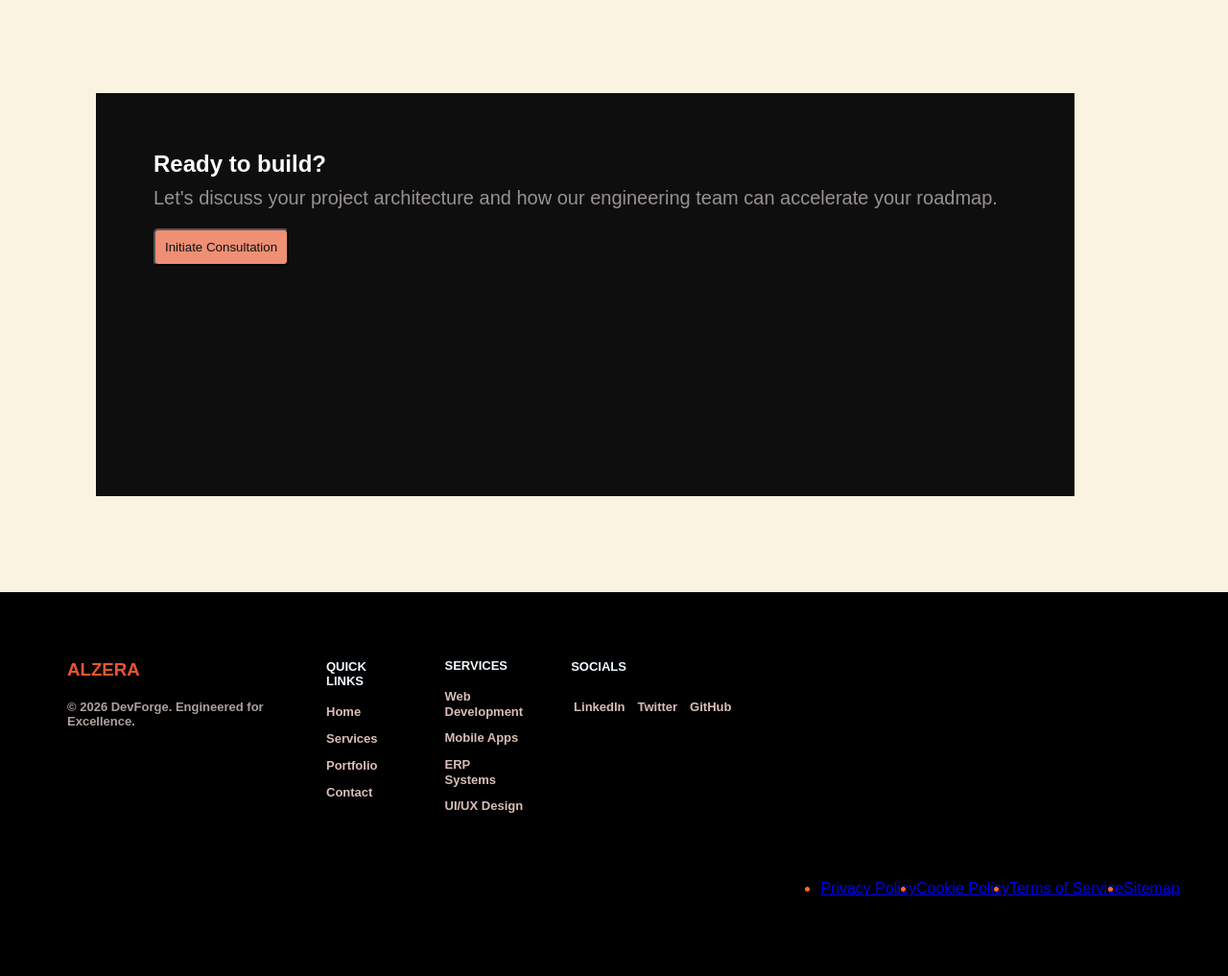
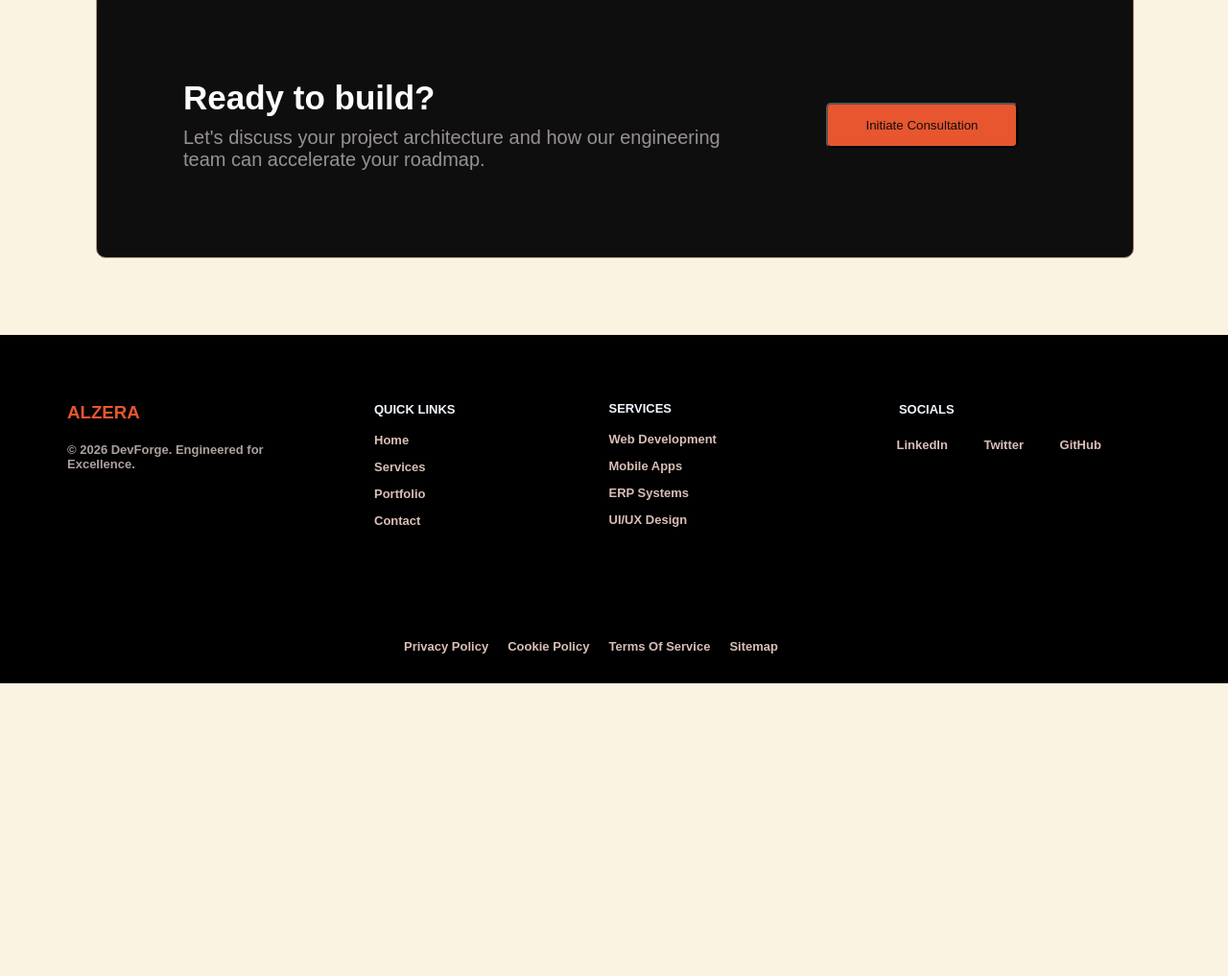
Before and after one commit to nathanzerfu-B/Company-Profile-Website, a plain HTML site: page Services.html in a window 1280 px wide. Shown: the part 2021-3038 px from the top of the page at 96% size. After the commit the page ends 2733 px from the top, so only its background shows below. Drawn offline with Linux system fonts and the light colour scheme.

Commit message:
footer-bottom style done for now

```diff
--- a/Services.css
+++ b/Services.css
@@ -173,6 +173,7 @@ div  p{
 
 .workprocess{
     margin-left: 50px;
+
 }
 .workprocess h2{
     text-align: center;
@@ -183,12 +184,16 @@ div  p{
   display: flex;
   flex-direction: row;
   justify-content: space-around;
+
 }
 
 .workprocess .process .step{
     background-color: #0e0e0e;
     margin-left: 10px;
     padding: 20px;
+    width: 220px;
+    height: 125px;
+    border-radius:6px ;
 }
 .workprocess .process .step .stepnumber{
     border:whitesmoke solid 1px;
@@ -196,18 +201,22 @@ div  p{
     border-radius: 15px;
     align-items: center;
     width:20px ;
-    padding: 3px;
+    padding: 6px;
+    margin-left: 10px;
     margin-bottom: 20px;
+    color: #000000;
 }
 .workprocess .process .step h3{
     color: white;
-    margin-left: 20px;
-    margin-bottom: 20px;
+    margin-left: 10px;
+    margin-bottom: 10px;
+    text-align: left;
 }
 .workprocess .process .step p{
     color: white;
     text-align: left;
-    margin-left: 20px;
+    margin-left: 10px;
+    font-size: 12px;
 
 }
 
@@ -226,44 +235,56 @@ div  p{
 }
 
 .readybuild{
-    display:block;
+    display:flex;
     flex-direction: row;
     background-color: #0e0e0e;
     width:900px;
-    height: 300px;
     margin: 100px;
-    padding: 60px;
+
+    margin-bottom: 80px;
+    padding: 90px;
+    align-items: center;
+    border:#b8927f solid 1px;
+    border-radius: 10px;
+}
+.readybuild .readybuild-text{
+
+    display: block;
+    flex-direction: column;
+
 }
 .readybuild h2{
     color: #fffcfb;
     margin-bottom: 10px;
+    font-size: 35px;
 }
  .readybuild p {
     margin-left: 0px;
     color: #d1cac8;
     text-align: left;
+    width:600px;
  }
  .readybuild button{
-
-    margin-top: 20px;
-background-color:#ef8f74;
-padding: 10px;
-border-radius: 5px;
+    width: 200px;
+    height: 47px;
+   background-color:#e7562e;
+   padding: 5px;
+   margin-left: 70px;
+   border-radius: 5px;
  }
 
  .readybuild button a{
     text-decoration: none;
     color:#0e0e0e ;
+    align-items: center;
  }
  footer{
     background-color: #000000;
-    color: #FF6D1F;
-display: flex;
-flex-direction: row;
-width:100%;
-height:400px;
+
 }
 .footer-content{
+   width:100%;
+   height:315px;
 display: flex;
 flex-direction: row;
 color:#e7562e
@@ -271,6 +292,7 @@ color:#e7562e
 .footer-sectionabout  {
     display:flex;
     flex-direction: column;
+    margin-right: 50px;
 }
 .footer-sectionabout h3{
     margin-top: 70px;
@@ -290,7 +312,7 @@ color:#e7562e
 .footer-sectionlinks{
      margin-top: 70px;
      margin-left: 20px;
-     margin-right: 70px;
+     margin-right: 160px;
      color: aliceblue;
 }
 .footer-sectionlinks h3{
@@ -312,6 +334,11 @@ margin-top: 15px;
     font-weight:700;
    text-transform:capitalize;
 }
+
+.footer-sectionlinks ul li a:hover{
+    color: #e7562e;
+}
+
 .footer-sectionServices{
  color: aliceblue;
  margin-top: 69px;
@@ -340,18 +367,22 @@ margin-top: 15px;
     font-weight:700;
    text-transform:capitalize;
 }
+ .footer-sectionServices ul li a:hover{
+    color: #e7562e;
+}
 .footer-social {
      margin-top: 70px;
-     margin-left: 50px;
+     margin-left: 120px;
      margin-right: 70px;
      color: aliceblue;
-     width: 100%;
+
 }
 
 .footer-social h3{
-    margin-bottom: 15px;
+    margin-bottom: 10px;
     font-size: 13px;
     text-transform: uppercase;
+   margin-left:70px;
 }
 
 .footer-social ul{
@@ -360,12 +391,14 @@ margin-top: 15px;
   flex-direction:row ;
   justify-content:space-evenly;
   width:100%;
-  margin-left:-10px;
+  margin-left:30px;
 }
 .footer-social  ul  li{
     margin-top:10px;
     list-style: none;
   color:#ef8f74;
+  margin-left: 30px;
+
 }
 
 .footer-social ul li a{
@@ -376,14 +409,35 @@ margin-top: 15px;
     font-weight:700;
    text-transform:capitalize;
 }
+ .footer-social ul li a:hover{
+    color: #e7562e;
+}
 
 .footer-bottom{
-    flex-direction: row;
-    margin-top: 300px;
-
+    display: block;
+    width: 90%;
+ margin-left:30px;
 }
 .footer-bottom ul{
     display: flex;
     flex-direction: row;
+   justify-content: center;
+   list-style: none;
+}
+.footer-bottom ul li {
+    margin-left: 20px;
+  color:#ef8f74;
+  margin-bottom: 30px;
+}
 
+.footer-bottom ul li a{
+
+   color: #d9beb6;
+    text-decoration: none;
+    font-size: 13px;
+    font-weight:700;
+   text-transform:capitalize;
 }
+.footer-bottom ul li a:hover{
+    color: #e7562e;
+}
--- a/Services.html
+++ b/Services.html
@@ -202,9 +202,10 @@
 </div>
 </div>
      <div class="readybuild">
+        <div class="readybuild-text">
        <h2>Ready to build?</h2>
          <p>Let's discuss your project architecture and how our engineering team can accelerate your roadmap.</p>
-
+          </div>
          <button><a href="Contact.html">Initiate Consultation</a></button>
      </div>
 <footer>
@@ -216,7 +217,7 @@
         <div class="footer-sectionlinks">
             <h3>Quick Links</h3>
             <ul>
-                <li><a href="index.html">Home</a></li>
+                <li><a href="Home.html">Home</a></li>
                 <li><a href="Services.html">Services</a></li>
                 <li><a href="Portfolio.html">Portfolio</a></li>
                 <li><a href="Contact.html">Contact</a></li>
```
